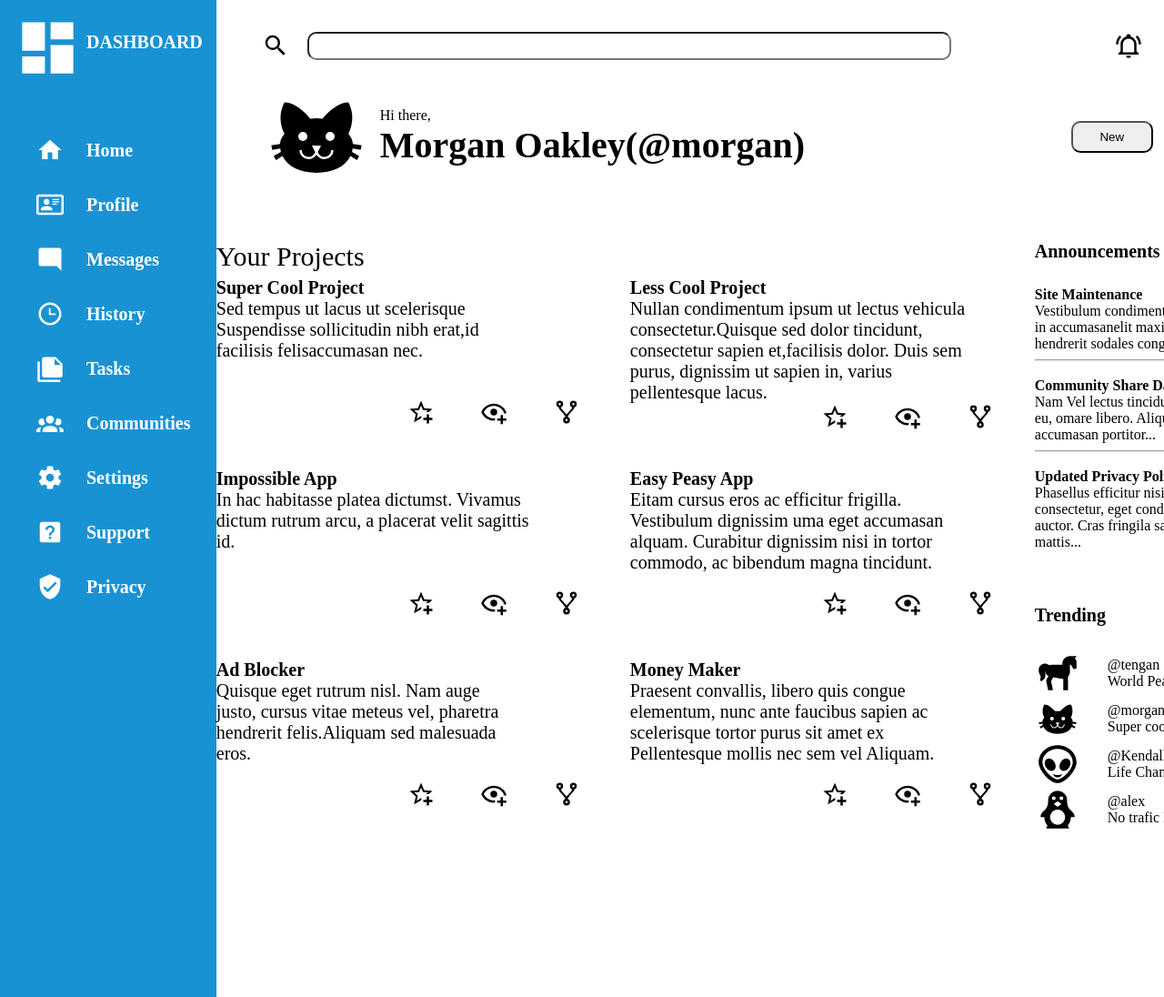
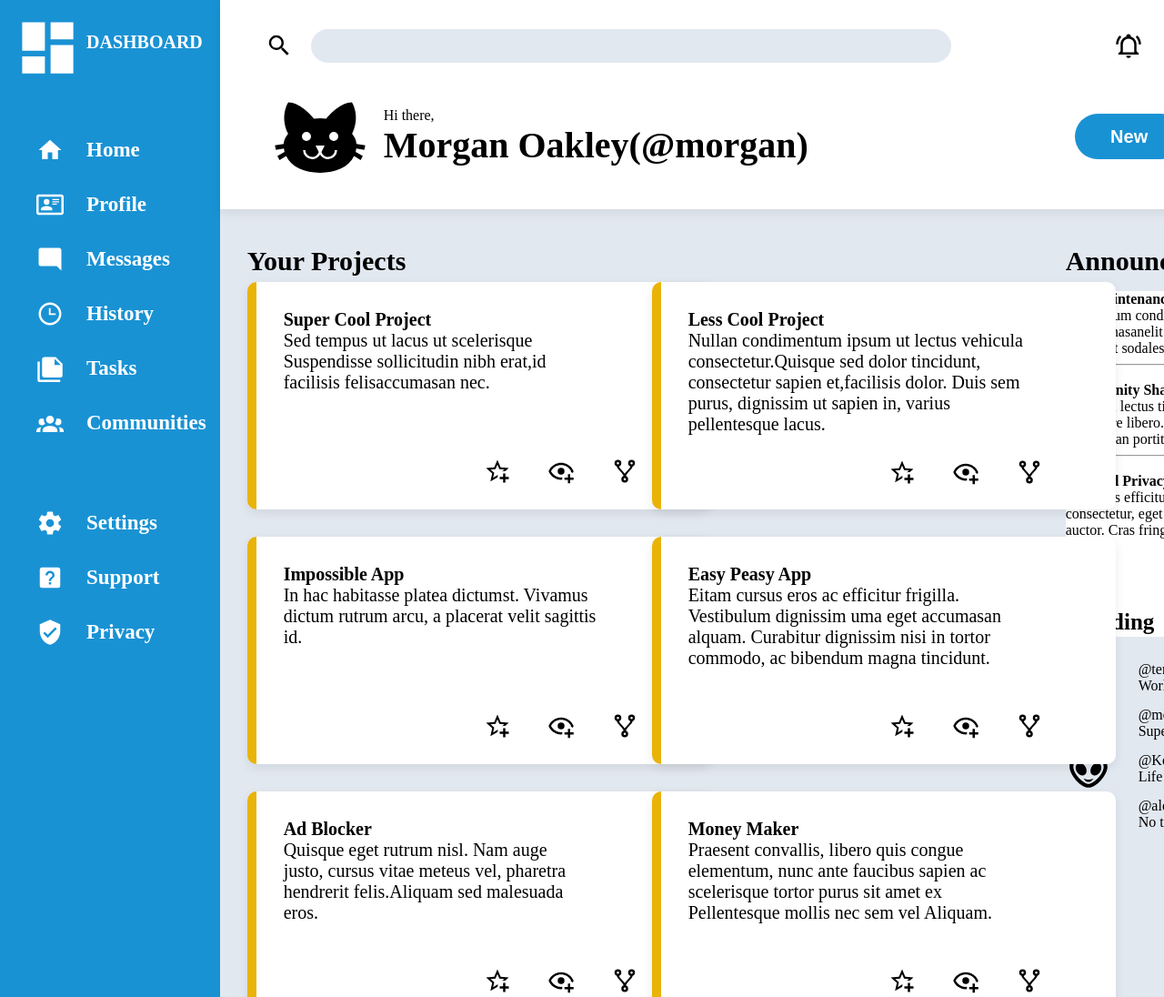
Before and after one commit to Ilushen/Project-Admin-Dashboard, a plain HTML site: page index.html in a window 1280 px wide. Shown: the top 1096 px of the page at 91% size. Drawn offline with Linux system fonts and the light colour scheme.

Commit message:
Layout the header and Your project sections Color and add shadows to Layout and header sections

```diff
--- a/style.css
+++ b/style.css
@@ -12,7 +12,7 @@ body {
     display: grid;
     grid-template-columns: 1fr;
     /*grid-template-rows: 100px 500px 200px 600px;*/
-    grid-template-rows: 120px 4fr 6fr 6fr;
+    grid-template-rows: 120px 4fr 2fr 6fr;
     font-size: 20px;
     padding: 15px;
     background-color: #1992D4;
@@ -28,15 +28,20 @@ body {
     grid-template-columns: 1fr;
     grid-template-rows: 50px 160px;
     justify-items: left;
-    padding: 20px;
+    padding-top: 20px;
     padding-left: 50px;
     background-color: #FFFFFF;
-
+    box-shadow: rgba(0, 0, 0, 0.08) 0px 4px 12px;
+    position: relative;
+    z-index: 10;
 }
 
 
 .main-content {
     grid-area: 2/2/3/3;
+    background-color: #E2E8F0;
+    padding-left: 30px;
+    padding-top: 40px;
 }
 
 ul {
@@ -67,6 +72,9 @@ ul {
     justify-items: left;
     align-items: center;
 
+}
+.navagation p, .optioons p{
+    font-size: 23px;
 }
 
 .optioons {
@@ -103,8 +111,10 @@ ul {
 
 .search input{
     width: 700px;
-    border-radius: 10px;
-    height: 25px;
+    border-radius: 30px;
+    height: 35px;
+    background-color: #E2E8F0;
+    border-style: none;
 
 }
 
@@ -162,9 +172,14 @@ ul {
 }
 
 .buttonsgrid button{
-    width: 90px;
-    height: 35px;
-    border-radius: 10px;
+    width: 120px;
+    height: 50px;
+    border-radius: 35px;
+    background-color: #1992D4;
+    color: #FFFFFF;
+    font-weight: 900;
+    border-style: none;
+    font-size: 20px;
 }
 
 .main-content{
@@ -173,29 +188,41 @@ ul {
 
 }
 
+
 .your-projects{
     display: grid;
     grid-template-rows: 40px 1fr;
 }
 .CardsDiv{
     display: grid;
-    grid-template-rows: repeat(2, 200px);
+    grid-template-rows: repeat(2, 250px);
     grid-template-columns: repeat(auto-fit, minmax(400px, 1fr));
-    gap: 10px;
+    gap: 30px;
 }
 
 .card{
-    width: 200px;
-    height: 200px;
+    width: 500px;
+    height: 250px;
     display: grid;
     grid-template-rows: 2fr 1fr;
-    background-color: gr;
+    background-color: #FFFFFF;
+    border-radius: 10px;
+    border-left: 10px solid #EAB308;
+    box-shadow: rgba(0, 0, 0, 0.08) 0px 4px 12px;
+    position: relative;
+    z-index: 10;
 
+}
+
+.card .text{
+    padding: 30px;
+    padding-bottom: 0;
 }
 
 .projectsTitle {
     margin: 0;
     font-size: 30px;
+    font-weight: 900;
 }
 
 .titleproject{
@@ -215,8 +242,9 @@ ul {
 
 .icons{
     display: grid;
-    grid-template-columns: repeat(5,1fr);
+    grid-template-columns: repeat(7,70px);
     justify-items: right;
+    align-items: center;
 
 }
 
@@ -225,13 +253,13 @@ ul {
 }
 
 .star{
-    grid-area: 1/3/2/4;
+    grid-area: 1/4/2/5;
 }
 .eye{
-    grid-area: 1/4/2/5;
+    grid-area: 1/5/2/6;
 }
 .fork{
-    grid-area: 1/5/2/6;
+    grid-area: 1/6/2/7;
 }
 
 .new{
@@ -252,16 +280,28 @@ ul {
 .endcontent{
     display: grid;
     grid-template-rows: 400px 400px;
+    padding-left: 40px;
 }
 
 .Announcements{
     display: grid;
     grid-template-rows: 50px 1fr;
+
 }
 
 .anoceContent{
     display: grid;
     grid-template-rows: repeat(3,100px);
+    background-color: #FFFFFF;
+    width: 400px;
+    height: 380px;
+    border-radius: 10px;
+
+
+}
+
+.site{
+
 }
 
 .anoceContent hr{
@@ -278,7 +318,7 @@ ul {
 }
 
 .Announcements > p{
-    font-size: 20px;
+    font-size: 30px;
     font-weight: 900;
 
 }
@@ -290,7 +330,7 @@ ul {
 
 .Trending > p{
     font-weight: 900;
-    font-size: 20px;
+    font-size: 25px;
 }
 .Trending{
     display: grid;
```
Also changed, not shown: index.html (+4 -1 lines).
